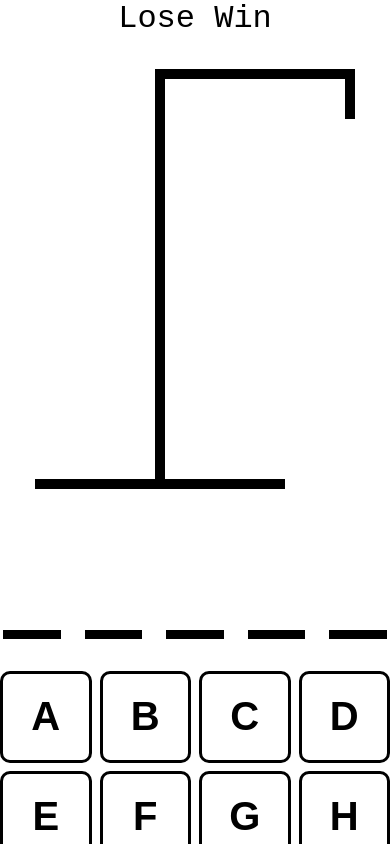
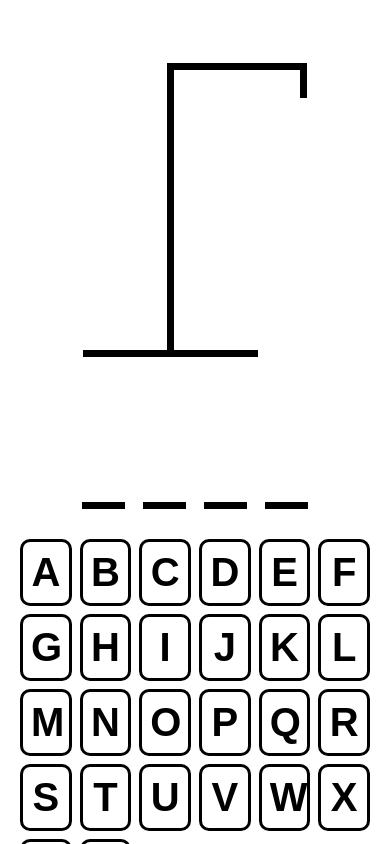
Before and after one commit to MeloonDev/hangman-game, a React (Vite) app: page / in a window 390 px wide. Shown: the top 844 px of the page. Built offline with nearby package versions, Linux system fonts and the light colour scheme.

Commit message:
Final tweaks

```diff
--- a/src/App.tsx
+++ b/src/App.tsx
@@ -4,27 +4,34 @@ import HangmanWord from "./components/HangmanWord";
 import Keyboard from "./components/Keyboard";
 import words from "./wordList.json";
 
+function getWord() {
+  return words[Math.floor(Math.random() * words.length)];
+}
+
 function App() {
-  const [wordToGuess, setWordToGuess] = useState(() => {
-    return words[Math.floor(Math.random() * words.length)];
-  });
+  const [wordToGuess, setWordToGuess] = useState(getWord);
   const [guessedLetters, setGuessedLetters] = useState<string[]>([]);
   const incorrectLetters = guessedLetters.filter(
     (letter) => !wordToGuess.includes(letter)
   );
 
+  const isLoser = incorrectLetters.length >= 6;
+  const isWinner = wordToGuess
+    .split("")
+    .every((letter) => guessedLetters.includes(letter));
+
   const addGuessedLetter = useCallback(
     (letter: string) => {
-      if (guessedLetters.includes(letter)) return;
+      if (guessedLetters.includes(letter) || isLoser || isWinner) return;
       setGuessedLetters((prev) => [...prev, letter]);
     },
-    [guessedLetters]
+    [guessedLetters, isLoser, isWinner]
   );
 
   useEffect(() => {
     const handler = (e: KeyboardEvent) => {
       const key = e.key.toLowerCase();
-      if (!key.match(/[a-z]/)) return;
+      if (!key.match(/^[a-z]$/)) return;
       e.preventDefault();
       addGuessedLetter(key);
     };
@@ -35,13 +42,36 @@ function App() {
     };
   }, [guessedLetters]);
 
+  useEffect(() => {
+    const handler = (e: KeyboardEvent) => {
+      const key = e.key;
+      if (key !== "Enter") return;
+      e.preventDefault();
+      setGuessedLetters([]);
+      setWordToGuess(getWord());
+    };
+
+    document.addEventListener("keypress", handler);
+    return () => {
+      document.removeEventListener("keypress", handler);
+    };
+  }, []);
+
   console.log(wordToGuess);
   return (
     <div className="wrapper">
-      <div className="score">Lose Win</div>
+      <div className="score">
+        {isWinner && "You won! - refresh to try again"}
+        {isLoser && "You lost :( - refresh to try again"}
+      </div>
       <HangmanDrawing numberOfGuesses={incorrectLetters.length} />
-      <HangmanWord guessedLetters={guessedLetters} wordToGuess={wordToGuess} />
+      <HangmanWord
+        reveal={isLoser}
+        guessedLetters={guessedLetters}
+        wordToGuess={wordToGuess}
+      />
       <Keyboard
+        disabled={isWinner || isLoser}
         activeLetters={guessedLetters.filter((letter) =>
           wordToGuess.includes(letter)
         )}
--- a/src/components/HangmanWord.tsx
+++ b/src/components/HangmanWord.tsx
@@ -1,18 +1,26 @@
 type HangmanWordProps = {
   guessedLetters: string[];
   wordToGuess: string;
+  reveal?: boolean;
 };
 
-function HangmanWord({ guessedLetters, wordToGuess }: HangmanWordProps) {
+function HangmanWord({
+  guessedLetters,
+  wordToGuess,
+  reveal = false,
+}: HangmanWordProps) {
   return (
     <div className="word-wrapper">
       {wordToGuess.split("").map((letter, index) => (
         <span className="word-letter" key={index}>
           <span
             style={{
-              visibility: guessedLetters.includes(letter)
-                ? "visible"
-                : "hidden",
+              visibility:
+                guessedLetters.includes(letter) || reveal
+                  ? "visible"
+                  : "hidden",
+              color:
+                !guessedLetters.includes(letter) && reveal ? "red" : "black",
             }}
           >
             {letter}
--- a/src/components/Keyboard.tsx
+++ b/src/components/Keyboard.tsx
@@ -3,12 +3,14 @@ const KEYS = "abcdefghijklmnopqrstuvwxyz".split("");
 type KeyboardProps = {
   activeLetters: string[];
   inactiveLetters: string[];
+  disabled?: boolean;
   addGuessedLetter: (letter: string) => void;
 };
 
 function Keyboard({
   activeLetters,
   inactiveLetters,
+  disabled = false,
   addGuessedLetter,
 }: KeyboardProps) {
   return (
@@ -22,7 +24,7 @@ function Keyboard({
             className={`keyboard-button ${isActive ? "active" : ""} ${
               isInactive ? "inactive" : ""
             } }`}
-            disabled={isActive || isInactive}
+            disabled={isActive || isInactive || disabled}
             key={key}
           >
             {key}
--- a/src/index.css
+++ b/src/index.css
@@ -81,3 +81,51 @@ body {
   background: #000;
   color: #fff;
 }
+
+/*Responsive*/
+@media (max-width: 900px) {
+  .wrapper {
+    gap: 1rem;
+  }
+
+  .score {
+    font-size: 1.5rem;
+  }
+
+  .hangman-wrapper {
+    transform: scale(0.8);
+  }
+
+  .word-wrapper {
+    font-size: 5rem;
+    margin-bottom: 20px;
+  }
+
+  .keyboard-wrapper {
+    margin: auto 20px;
+  }
+}
+
+@media (max-width: 640px) {
+  .wrapper {
+    gap: 0;
+  }
+
+  .score {
+    font-size: 1.2rem;
+  }
+
+  .hangman-wrapper {
+    transform: scale(0.7);
+  }
+
+  .word-wrapper {
+    font-size: 4.5rem;
+    margin-bottom: 30px;
+  }
+
+  .keyboard-wrapper {
+    margin: auto 20px;
+    grid-template-columns: repeat(auto-fit, minmax(50px, 1fr));
+  }
+}
```
